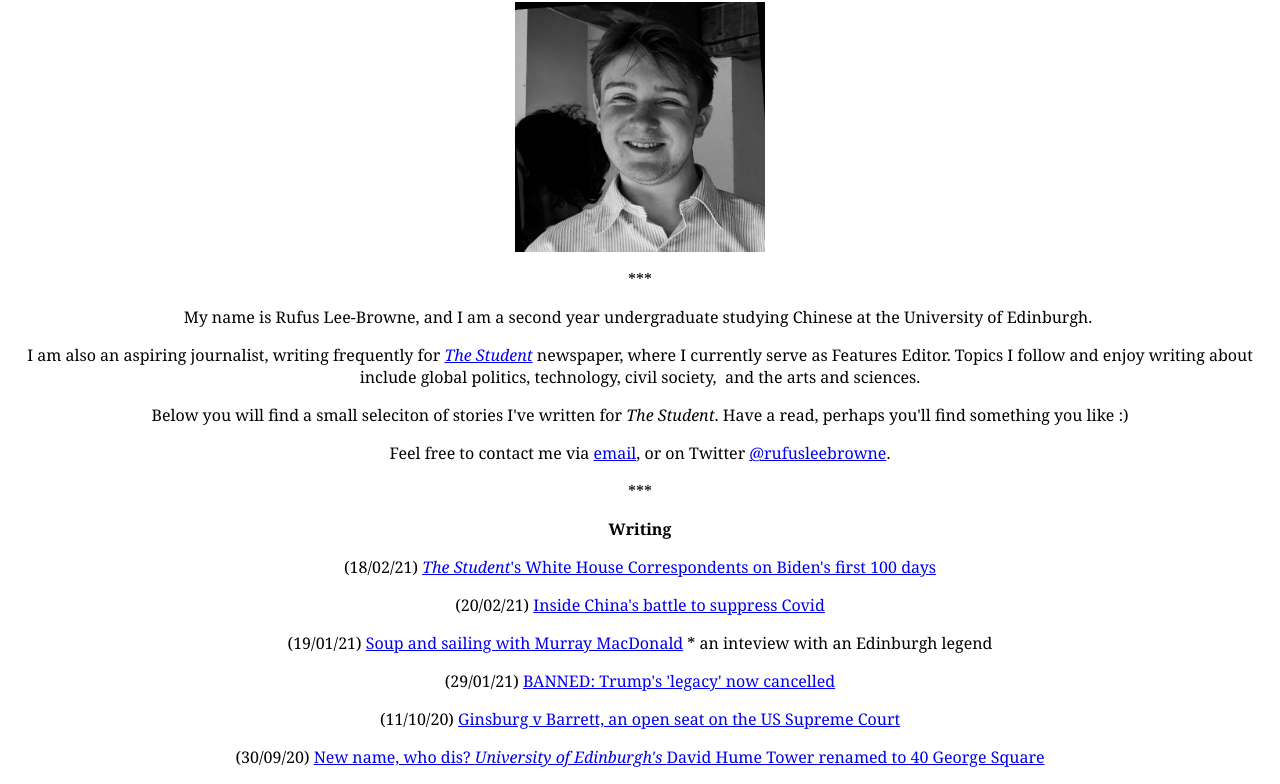
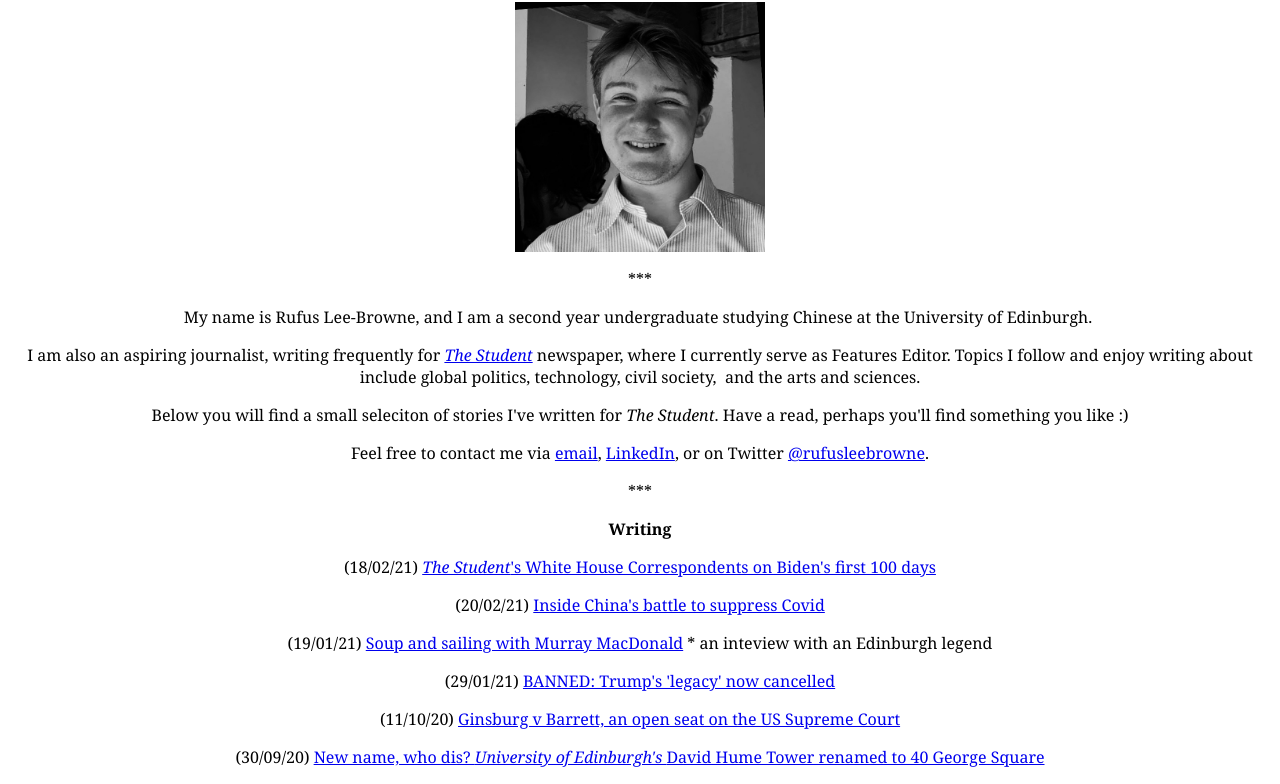
Before and after one commit to rufusleebrowne/about-me, a plain HTML site: page index.html in a window 1280 px wide. Shown: the part 70-854 px from the top of the page. Drawn offline with Linux system fonts and the light colour scheme.

Commit message:
Update index.html

```diff
--- a/index.html
+++ b/index.html
@@ -12,7 +12,7 @@
 
 <p style="text-align:center"><span style="font-family:Georgia,serif">Below you will find a small seleciton of stories I&#39;ve written for&nbsp;<em>The Student</em>. Have a read, perhaps you&#39;ll find something you like :)</span></p>
 
-<p style="text-align:center"><span style="font-family:Georgia,serif">Feel free to contact me via <a href="mailto:rufusleebrowne@gmail.com">email</a>, or on Twitter <a href="https://twitter.com/rufusleebrowne">@rufusleebrowne</a>.</span></p>
+<p style="text-align:center"><span style="font-family:Georgia,serif">Feel free to contact me via <a href="mailto:rufusleebrowne@gmail.com">email</a>, <a href="https://www.linkedin.com/in/rufus-l-7684121aa/">LinkedIn</a>, or on Twitter <a href="https://twitter.com/rufusleebrowne">@rufusleebrowne</a>.</span></p>
 
 <p style="text-align:center"><span style="font-family:Georgia,serif">***</span></p>
 
```
